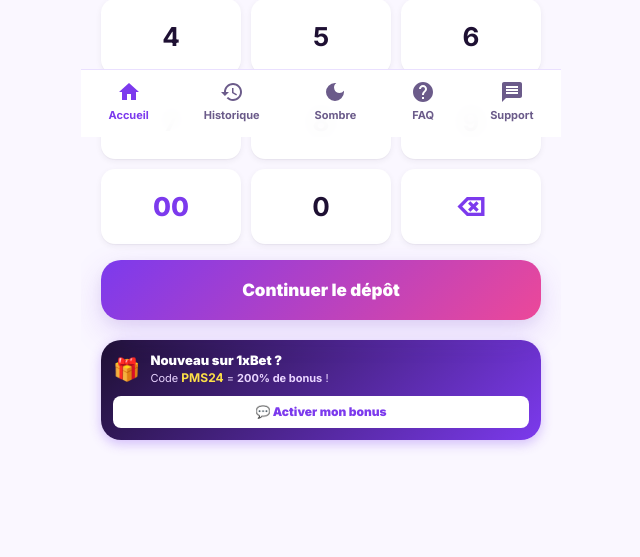
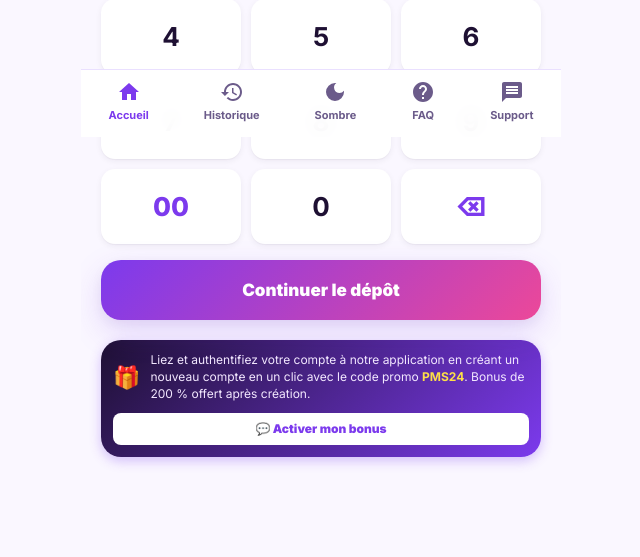
Before and after one commit to azizoboss226-dot/Sanksi, a Flask app: page / in a window 1280 px wide. Shown: the part 663-1220 px from the top of the page, without its empty margins (319-959 px from the left). Before the commit the page ends 1112 px from the top, so only its background shows below. Run offline with Flask 3, Linux system fonts and the light colour scheme; data that the repository does not hold is empty.

Commit message:
Nouveau texte bannière promo PMS24

```diff
--- a/templates/index.html
+++ b/templates/index.html
@@ -98,10 +98,7 @@
     <div style="display: flex; align-items: center; gap: 10px; margin-bottom: 10px;">
         <div style="font-size: 22px;">🎁</div>
         <div>
-            <div style="font-weight: 900; font-size: 13px;">Nouveau sur 1xBet ?</div>
-            <div style="font-size: 11px; color: #E9D5FF; line-height: 1.3; margin-top: 2px;">
-                Code <b style="color: #FDE047; font-size: 12px;">PMS24</b> = <b>200% de bonus</b> !
-            </div>
+            <div style="font-size: 12px; color: #F3E8FF; line-height: 1.4;">Liez et authentifiez votre compte à notre application en créant un nouveau compte en un clic avec le code promo <b style="color: #FDE047;">PMS24</b>. Bonus de 200 % offert après création.</div>
         </div>
     </div>
     <a href="https://wa.me/22603292027?text=Bonjour%20SANKSI,%20je%20viens%20de%20cr%C3%A9er%20mon%20compte%201xBet%20avec%20le%20code%20PMS24.%20Je%20souhaite%20activer%20mon%20bonus%20de%20200%25." target="_blank" class="btn" style="background: white; color: var(--primary); font-weight: 900; width: 100%; padding: 6px; font-size: 12px; min-height: 32px; border-radius: 8px;">
```
